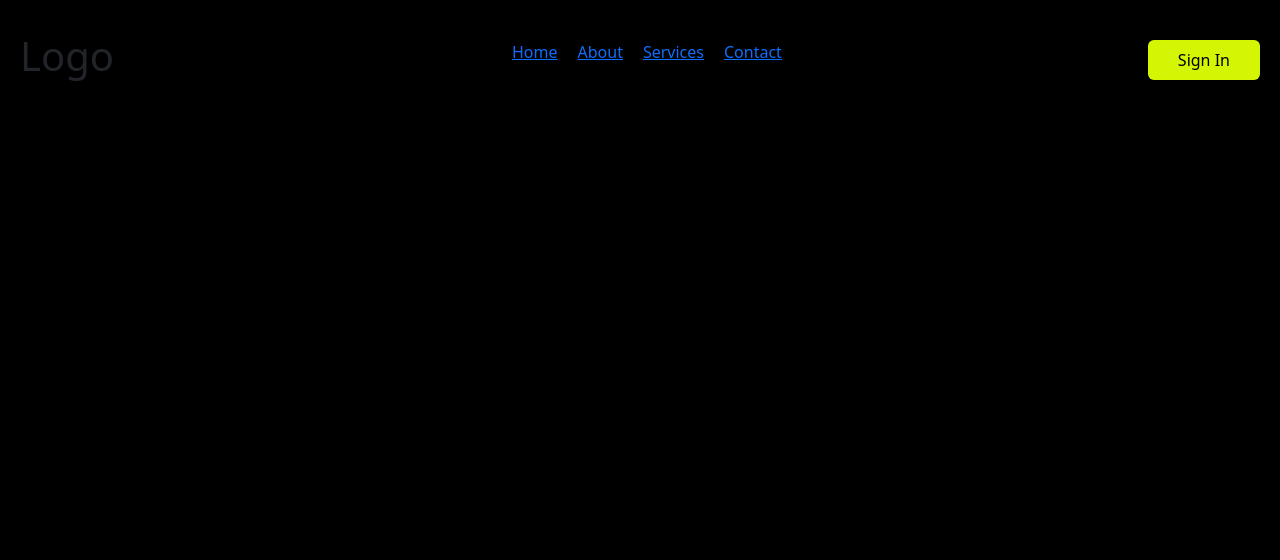
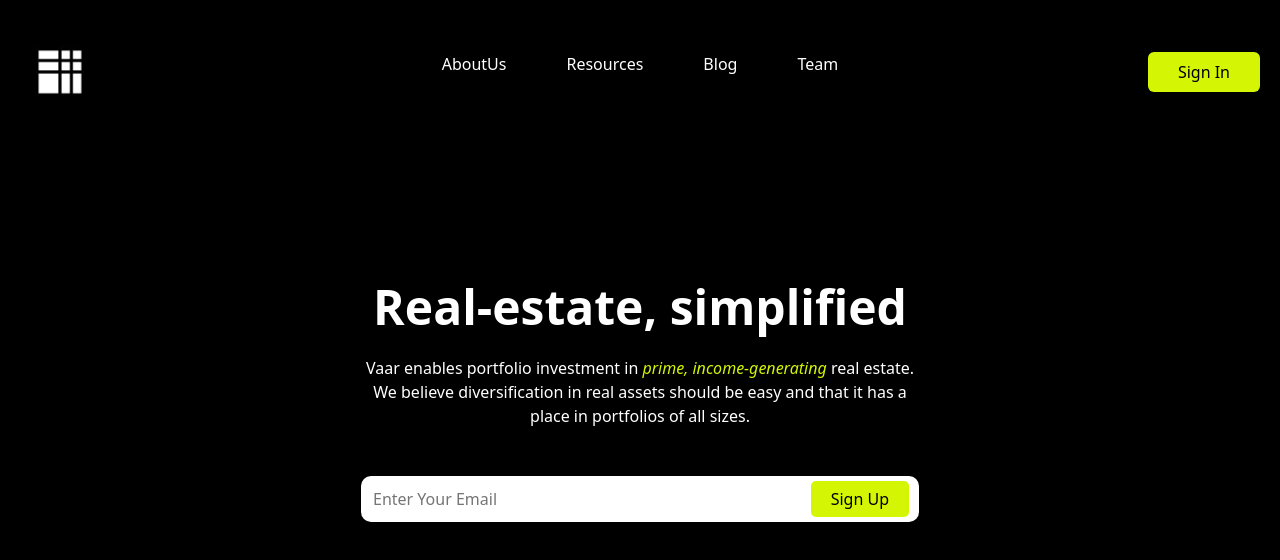
Before and after one commit to webtesting22/vaar, a React (Vite) app: page / in a window 1280 px wide. Shown: the top 560 px of the page. Built offline with nearby package versions, Linux system fonts and the light colour scheme.

Commit message:
home page design

```diff
--- a/src/Components/Home/Home.css
+++ b/src/Components/Home/Home.css
@@ -2,4 +2,62 @@
     height: 100vh;
     width: 100%;
     background-color: #000000;
+    /* padding-top: 15rem; */
+    display: flex;
+    justify-content: center;
+    align-items: center;
 }
+.main-global-heading{
+    font-weight: 600;
+    font-size: 3rem;
+    color: white;
+    margin-bottom: 20px;
+}
+.content-container-responsive {
+    width: 50%;
+    margin: auto;
+    text-align: center;
+    color: white;
+}
+
+.content-container-responsive span{
+    color: #D4F604;
+
+}
+.email-collect{
+    padding: 5px 10px;
+    margin-top: 3rem;
+    display: flex;
+    background-color: white;
+    width: 100%;
+    border-radius: 10px;
+}
+.email-collect input{
+    border: none;
+    width: 100%;
+    outline: none;
+    box-shadow: none;
+}
+.email-collect input:focus{
+    border: none;
+    width: 100%;
+    outline: none;
+    box-shadow: none;
+}
+.input-btn{
+
+    border: none;
+    background-color: #D4F604;
+    padding: 6px 20px;
+    border-radius: 5px;
+}
+
+@media (max-width:800px){
+    .content-container-responsive {
+        width: 100%;
+        margin: auto;
+        text-align: center;
+        color: white;
+        margin-top: 10rem;
+    }
+}
--- a/src/Components/Home/Home.jsx
+++ b/src/Components/Home/Home.jsx
@@ -2,11 +2,21 @@ import React from 'react';
 import "./Home.css"
 function Home() {
     return (
-       <>
-       <section id='Home_section'>
+        <>
+            <section id='Home_section'>
+                <div className='container text-center'>
+                    <div className='content-container-responsive'>
+                        <h1 className='main-global-heading'>Real-estate, simplified</h1>
+                        <p>Vaar enables portfolio investment in <span><i>prime, income-generating</i></span> real estate. We believe diversification in real assets should be easy and that it has a place in portfolios of all sizes.</p>
+                        <div className='email-collect'>
+                        <input type="text" placeholder='Enter Your Email'/>
+                        <button className='input-btn'>Sign&nbsp;Up</button>
+                        </div>
+                    </div>
 
-       </section>
-       </>
+                </div>
+            </section>
+        </>
     )
 }
 
--- a/src/Components/Navigation/Navigation.css
+++ b/src/Components/Navigation/Navigation.css
@@ -9,7 +9,7 @@
 }
 #navigation .navigation_ul li{
     list-style: none;
-    margin: 0px 10px;
+    margin: 0px 30px;
 
 }
 .navbar {
@@ -44,6 +44,8 @@
     background-color: #D4F604;
     color: rgb(0, 0, 0);
     border: none;
-
-
   }
+  .navigation_ul li a{
+    color: white;
+    text-decoration: none;
+  }
--- a/src/Components/Navigation/Navigation.jsx
+++ b/src/Components/Navigation/Navigation.jsx
@@ -4,6 +4,7 @@ import Button from 'react-bootstrap/Button';
 import Offcanvas from 'react-bootstrap/Offcanvas';
 import 'bootstrap/dist/css/bootstrap.min.css';
 import "./Navigation.css";
+import varrimg from "../pictures/vaar.png"
 
 function Navigation() {
     const [show, setShow] = useState(false);
@@ -45,16 +46,16 @@ function Navigation() {
         <>
         <div id="navigation" className={`navbar navbar-expand-lg ${isSticky ? 'sticky' : ''}`}>
             <div>
-                <h1>Logo</h1>
+                <Link to="/"><img src={varrimg} alt="" /></Link>
             </div>
             <div>
             {isDesktop ? (
                 <nav >
                     <ul className='navigation_ul'>
-                        <li><Link to="/">Home</Link></li>
-                        <li><Link to="/about">About</Link></li>
-                        <li><Link to="/services">Services</Link></li>
-                        <li><Link to="/contact">Contact</Link></li>
+                        <li><Link to="/contact">AboutUs</Link></li>
+                        <li><Link to="/">Resources</Link></li>
+                        <li><Link to="/about">Blog</Link></li>
+                        <li><Link to="/services">Team</Link></li>
                     </ul>
                 </nav>
             ) : (
```
Also changed, not shown: src/Components/pictures/vaar.png (added).
